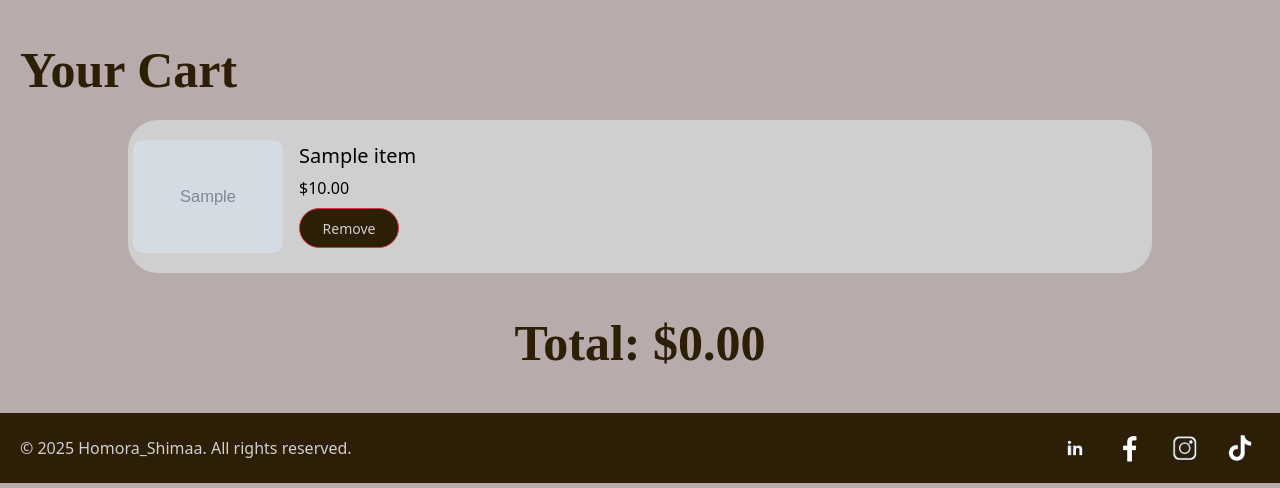
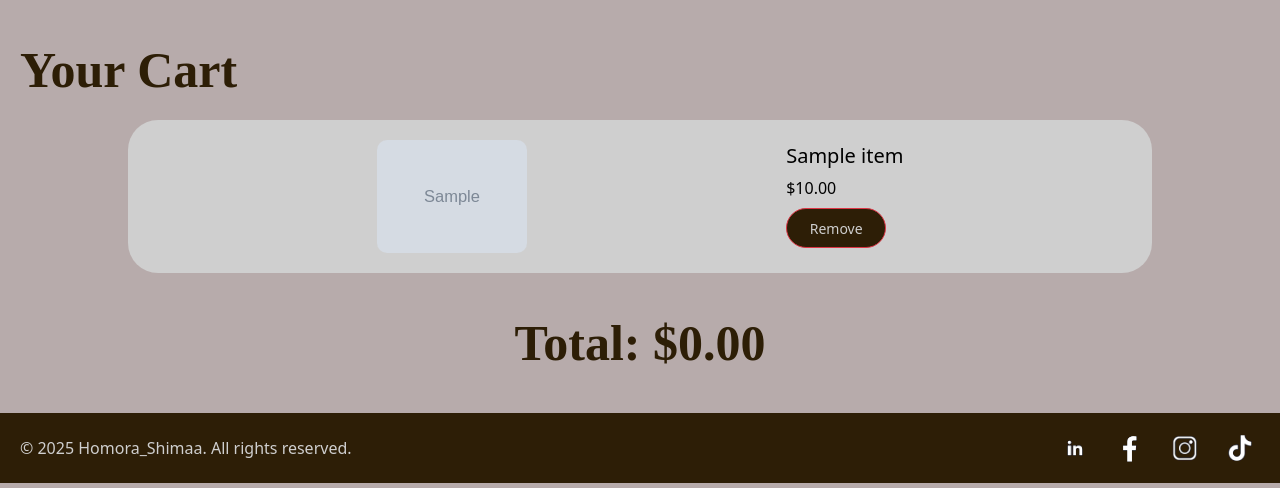
Before and after one commit to Shimaa-Nashat/Homora, a Flask app: template templates/cart.html in a window 1280 px wide. Shown: the part 56-544 px from the top of the page. Run offline with Flask 3, Linux system fonts and the light colour scheme; the template is opened without the code that fills it: most values are stand-ins (such as "Sample title", 1, 10 or a date in 2020); grey boxes marked "Sample" are stand-in pictures; some libraries are stand-ins or nearby versions.

Commit message:
Adjust cart details max-width for better layout
Updated cart details section to fit content width.

```diff
--- a/templates/cart.html
+++ b/templates/cart.html
@@ -8,7 +8,7 @@
                 <div class="cart-image me-3" id="card_img">
                     <img src="{{ url_for('static', filename=item.folder ~ '/' ~ item.image) }}" alt="{{ item.name }}" class="img-fluid" style="border-radius: 10px; max-width: 150px;">
                 </div>
-                <div class="cart-details flex-grow-1" style="margin: auto ;">
+                <div class="cart-details flex-grow-1" style="margin: auto ; max-width: fit-content;">
                     <h5 class="mb-2">{{ item.name }}</h5>
                     <p class="mb-2">${{ '%.2f'|format(item.price) }}</p>
 
```
